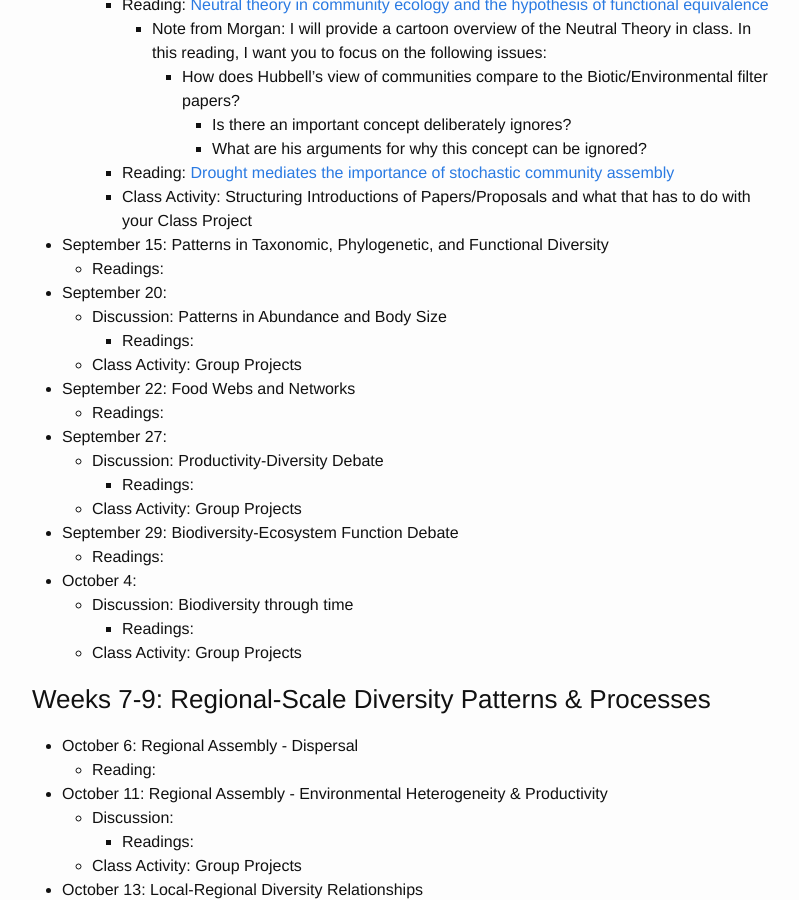
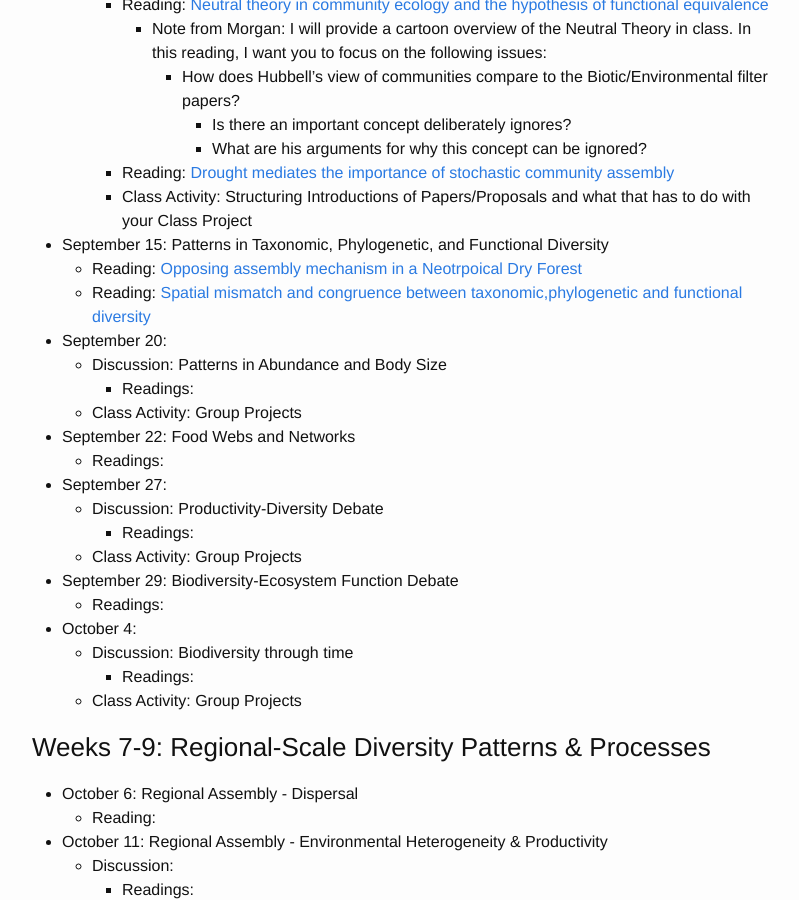
Before and after one commit to skmorgane/biodiversity-course, a Jekyll site: the page built from schedule.md, in a window 1280 px wide and 900 px high, scrolled down 1026 px. Shown: the whole window, without its empty margins (238-1037 px from the left). Built offline with Jekyll 4.4.1, drawn with Linux system fonts in a browser that asks for light colours.

Commit message:
Add Sept 18 readings

```diff
--- a/schedule.md
+++ b/schedule.md
@@ -45,8 +45,8 @@ Tuesdays are often a split between class activity and discussion, thus there are
       * Class Activity: Structuring Introductions of Papers/Proposals and what that has to do with your Class Project
 
 * September 15: Patterns in Taxonomic, Phylogenetic, and Functional Diversity
-    * Readings:
-
+    * Reading: [Opposing assembly mechanism in a Neotrpoical Dry Forest](https://doi.org/10.1890/08-1025.1)
+    * Reading: [Spatial mismatch and congruence between taxonomic,phylogenetic and functional diversity](https://10.1111/j.1461-0248.2010.01493.x)
 
 * September 20:
     * Discussion: Patterns in Abundance and Body Size
```
